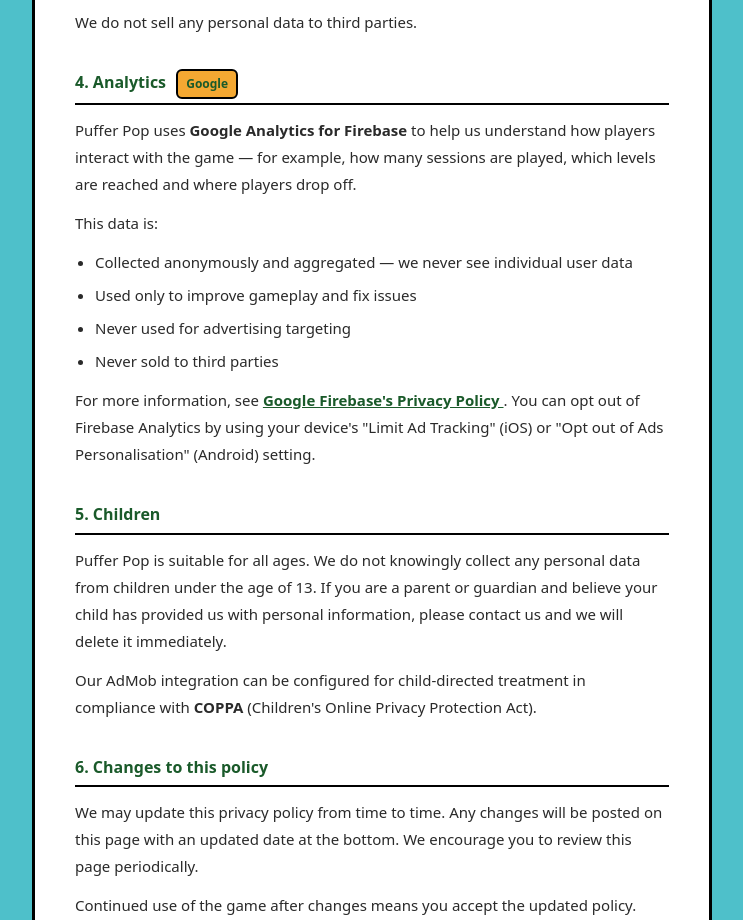
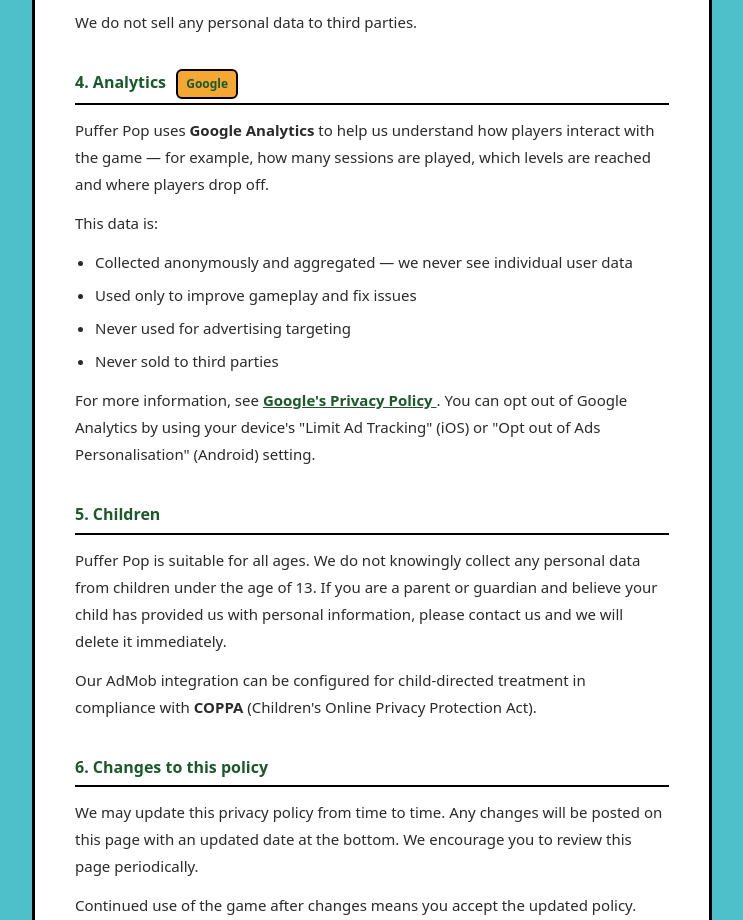
Before and after one commit to DanielHommersom/PufferPop, a website built with Vite: page docs/privacy-policy.html in a window 1280 px wide. Shown: the part 942-1862 px from the top of the page, without its empty margins (268-1011 px from the left). Built offline with nearby package versions, Linux system fonts and the light colour scheme; animation ran at ten frames a second.

Commit message:
changed policy

```diff
--- a/docs/privacy-policy.html
+++ b/docs/privacy-policy.html
@@ -197,7 +197,7 @@
 
     <h2>4. Analytics <span class="badge">Google</span></h2>
     <p>
-      Puffer Pop uses <strong>Google Analytics for Firebase</strong> to help us understand
+      Puffer Pop uses <strong>Google Analytics</strong> to help us understand
       how players interact with the game — for example, how many sessions are played,
       which levels are reached and where players drop off.
     </p>
@@ -210,10 +210,10 @@
     </ul>
     <p>
       For more information, see
-      <a href="https://firebase.google.com/support/privacy" target="_blank" rel="noopener">
-        Google Firebase's Privacy Policy
+      <a href="https://policies.google.com/privacy" target="_blank" rel="noopener">
+        Google's Privacy Policy
       </a>.
-      You can opt out of Firebase Analytics by using your device's
+      You can opt out of Google Analytics by using your device's
       "Limit Ad Tracking" (iOS) or "Opt out of Ads Personalisation" (Android) setting.
     </p>
 
```
